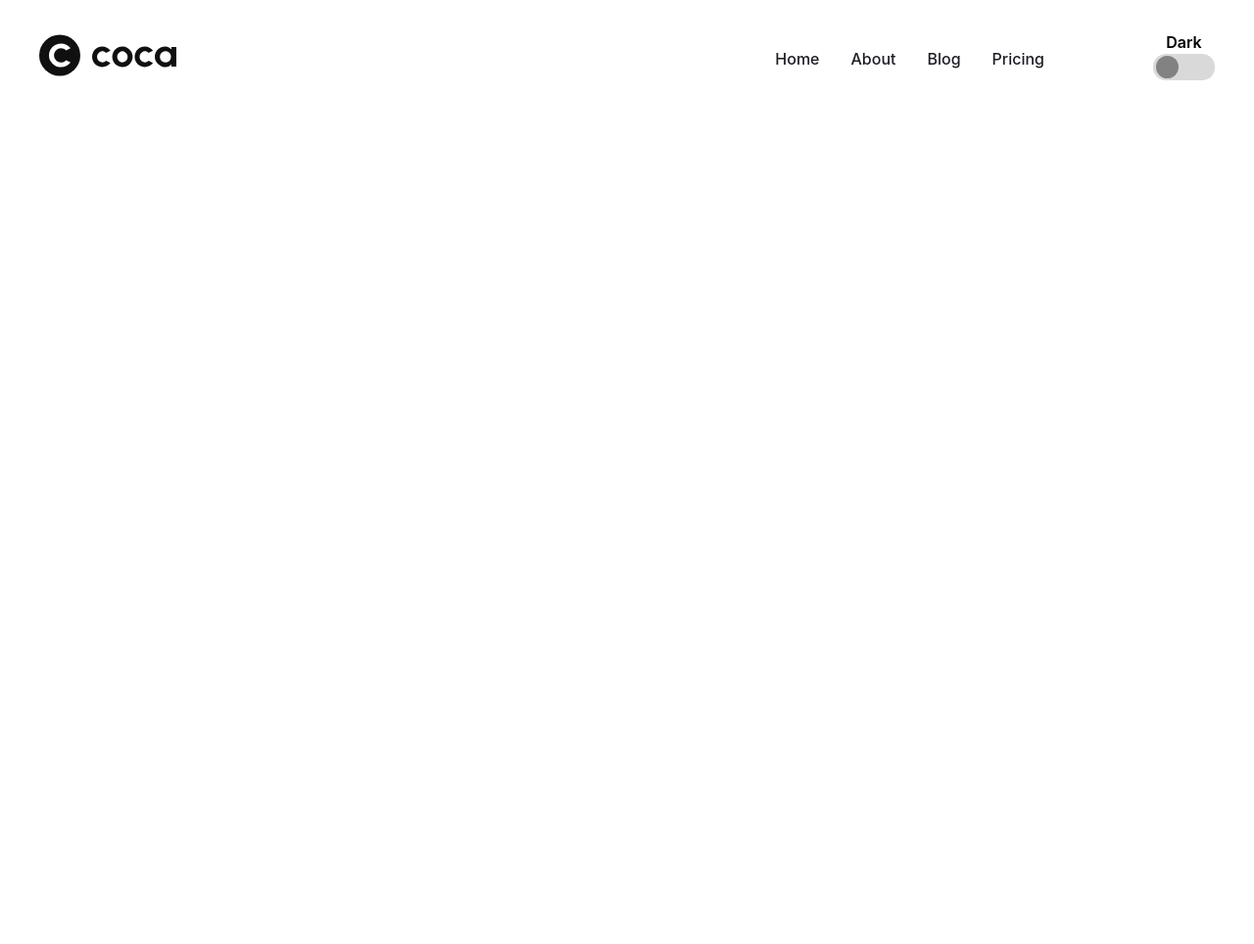
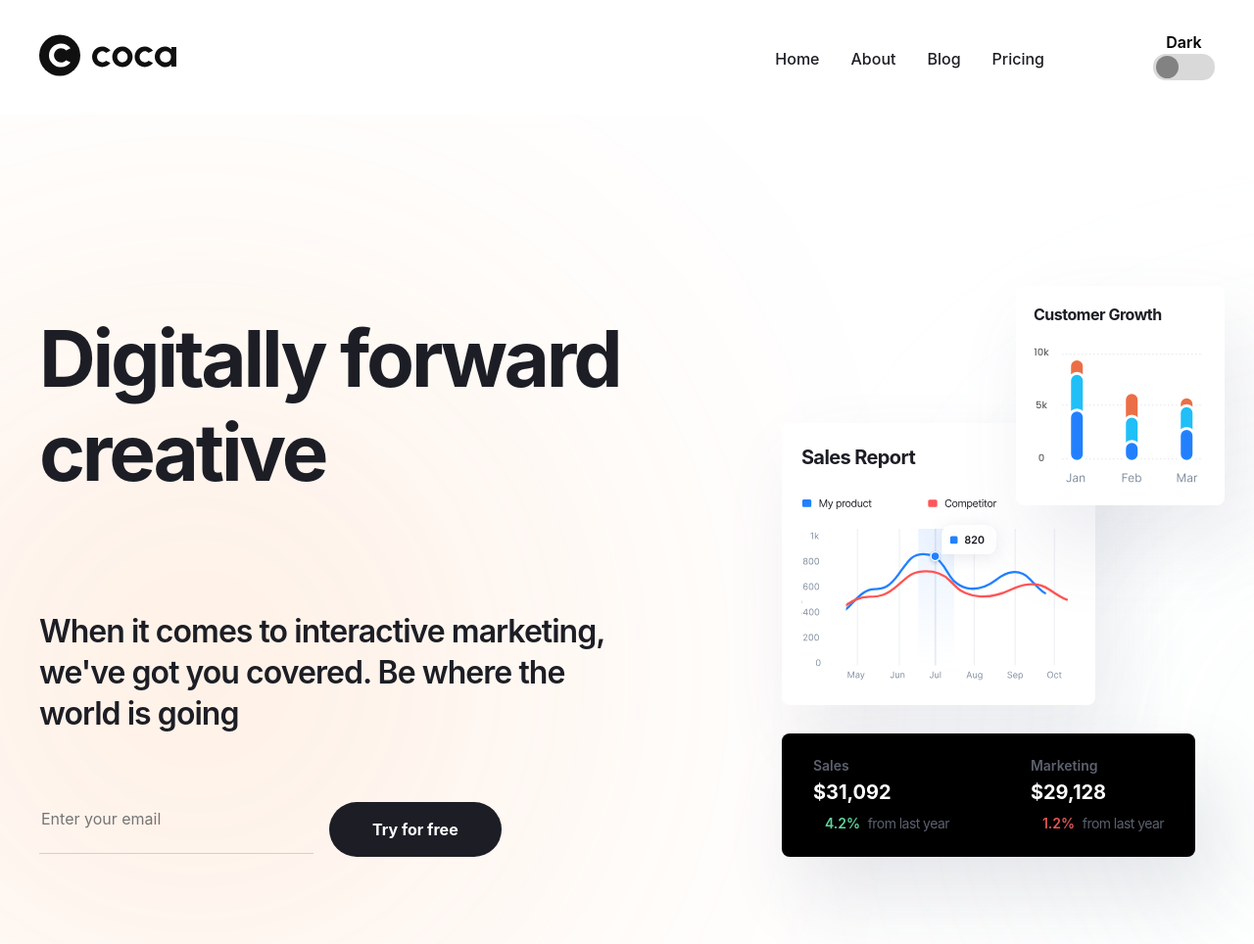
Before and after one commit to ZirikeN/Coca, a website built with Vite: page src/index.html in a window 1280 px wide. Shown: the whole page at 98% size. Before the commit the page ends 800 px from the top, so only its background shows below. Built offline with nearby package versions, Linux system fonts and the light colour scheme; files whose address does not match are found by name.

Commit message:
Created hero section and fixed header

```diff
--- a/src/assets/scss/base/main.scss
+++ b/src/assets/scss/base/main.scss
@@ -17,6 +17,7 @@ html {
     overflow-x: hidden;
     color: var(--neutral-color-100);
     background-color: var(--neutral-color-10);
+    transition: var(--transition);
 
     &--fixed {
         overflow-y: hidden;
--- a/src/assets/scss/base/vars.scss
+++ b/src/assets/scss/base/vars.scss
@@ -2,6 +2,7 @@
     // neutral colors
     --neutral-color-10: #fff;
     --neutral-color-20: #f5f5f5;
+    --neutral-color-40: #CED1D8;;
     --neutral-color-60: #18181d;
     --neutral-color-100: #1d1e25;
     --neutral-color-120: #828282;
@@ -18,14 +19,24 @@
 
     --primary-color-50: #4E7DDB;
 
+    // success colors
+
+    --success-color-70: #E2F8F0B2;
+
+
     // container
     --container-padding: 15px;
     --container-width: 1200px;
+
+    @include mobile{
+        --container-width: 480px;
+    }
 
     // transition
     --transition: all .2s;
 
     // z-index
+    --z-index-0: -1;
     --z-index-1: 1;
     --z-index-2: 2;
     --z-index-3: 3;
@@ -41,4 +52,7 @@
     // logo colors
     --logo-color-text: #fff;
     --logo-color-circle: #343542;
+
+    // success colors
+    --success-color-70: #E2F8F033;
 }
--- /dev/null
+++ b/src/assets/scss/components/home/hero.scss
@@ -0,0 +1,295 @@
+.hero{
+    overflow-x: hidden;
+    padding: 201px 0 141px;
+
+    @include mini-desktop{
+        padding: 151px 0 121px;
+    }
+
+    @include mobile{
+        min-height: calc(100dvh - 128px);
+    }
+
+    &__container{
+        @include flex-justify-between;
+        position: relative;
+        gap: 15px;
+        flex-wrap: wrap;
+        align-items: flex-end;
+
+        @include mini-desktop{
+            gap: 50px;
+            flex-direction: column;
+            align-items: center;
+            text-align: center;
+        }
+
+        &::before{
+            top: 90px;
+            left: -100px;
+            width: 551px;
+            height: 551px;
+            background: #FA7515;
+            filter: blur(220px);
+
+            @include mini-desktop{
+                width: 351px;
+                height: 351px;
+            }
+
+            @include small-tablet{
+                top: 20px;
+                left: 40px;
+                width: 251px;
+                height: 251px;
+            }
+        }
+
+        &::after{
+            right: -400px;
+            bottom: -170px;
+            width: 525px;
+            height: 525px;
+            background-color: var(--success-color-70);
+            filter: blur(180px);
+
+            @include mini-desktop{
+                width: 325px;
+                height: 325px;
+            }
+
+            @include small-tablet{
+                width: 225px;
+                height: 225px;
+            }
+        }
+
+        &::before,
+        &::after{
+            content: '';
+            position: absolute;
+            z-index: var(--z-index-0);
+            display: inline-block;
+            border-radius: 50%;
+            opacity: 0.23;
+        }
+    }
+
+    &__left{
+        max-width: 599px;
+    }
+
+    &__title{
+        margin-bottom: 114px;
+        font-weight: 700;
+        font-size: 80px;
+        line-height: 1.2;
+        letter-spacing: -0.04em;
+        color: var(--neutral-color-100);
+
+        @include mini-desktop{
+            margin-bottom: 74px;
+        }
+
+        @include tablet{
+            margin-bottom: 44px;
+            font-size: 60px;
+        }
+
+        @include mobile{
+            margin-bottom: 38px;
+            font-size: 40px;
+        }
+
+        @include small-mobile{
+            margin-bottom: 30px;
+            font-size: 38px;
+        }
+    }
+
+    &__subtitle{
+        margin-bottom: 69px;
+    }
+
+    &__form{
+        @include flex-align-center;
+        gap: 16px;
+
+        @include mini-desktop{
+            justify-content: center;
+        }
+
+        @include small-mobile{
+            gap: 20px;
+            flex-direction: column;
+        }
+    }
+
+    &__input{
+        border-bottom: 1px solid var(--neutral-color-40);
+        padding-bottom: 23px;
+        min-width: 280px;
+        font-weight: 400;
+        font-size: 16px;
+        line-height: 1.5;
+        color: var(--neutral-color-100);
+        background-color: transparent;
+        transition: var(--transition);
+
+        @include small-tablet{
+            padding-bottom: 13px;
+        }
+
+        @include mobile{
+            min-width: 100px;
+            max-width: 180px;
+        }
+    }
+
+    &__btn{
+        padding: 16px 44px;
+        color: var(--neutral-color-10);
+        background-color: var(--neutral-color-100);
+
+        @include small-tablet{
+            padding: 12px 32px;
+        }
+    }
+
+    &__right{
+        position: relative;
+        margin-right: 20px;
+
+        @include mini-desktop{
+            display: none;
+        }
+    }
+
+    &__sales{
+        margin-bottom: 29px;
+        padding: 20px;
+
+        @include small-desktop{
+            max-width: 320px;
+        }
+
+        &-img{
+            @include small-desktop{
+                max-width: 280px;
+            }
+        }
+
+        &-title{
+            margin-bottom: 16px;
+            font-weight: 700;
+            font-size: 20px;
+            line-height: 1.5;
+            letter-spacing: -0.03em;
+            color: #1D1E25;
+        }
+    }
+
+    &__customer{
+        position: absolute;
+        top: -65px;
+        right: -140px;
+        display: inline-block;
+        padding: 15px 18px;
+
+        @include small-desktop{
+            top: -140px;
+            right: -30px;
+        }
+
+        @include mini-desktop{
+            top: 0;
+            right: -100px;
+        }
+
+        &-title{
+            margin-bottom: 12px;
+            font-weight: 700;
+            font-size: 16px;
+            line-height: 1.87;
+            letter-spacing: -0.03em;
+            color: #1D1E25;
+        }
+    }
+
+    &__sales,
+    &__customer{
+        border-radius: 8px;
+        box-shadow: 20px 40px 80px 0 #5960871F;
+        background-color: #fff;
+    }
+
+    &__stats{
+        border-radius: 8px;
+        padding: 20px 29px;
+        box-shadow: 20px 40px 80px 0 #2D33511F;
+        text-align: left;
+        background-color: #000;
+
+        &-head{
+            &-th{
+                font-weight: 600;
+                font-size: 14px;
+                line-height: 1.43;
+                color: #5c616f;
+            }
+        }
+
+        &-body{
+            &-th{
+                font-weight: 700;
+                font-size: 20px;
+                line-height: 1.3;
+                color: #fff;
+
+                &:nth-child(1){
+                    padding-right: 80px;
+                }
+            }
+
+            &-num{
+                display: inline-block;
+                margin-right: 3px;
+                font-weight: 600;
+                font-size: 14px;
+                line-height: 1.43;
+
+                &--green{
+                    color: #60D39C;
+
+                    &::before{
+                        background: url('../assets/icons/green-arrow.svg');
+                    }
+                }
+
+                &--red{
+                    color: #E35454;
+
+                    &::before{
+                        background: url('../assets/icons/red-arrow.svg');
+                    }
+                }
+
+                &--green::before,
+                &--red::before{
+                    content: "";
+                    display: inline-block;
+                    width: 12px;
+                    height: 12px;
+                }
+            }
+
+            &-text{
+                font-weight: 400;
+                font-size: 14px;
+                line-height: 1.57;
+                letter-spacing: -0.04em;
+                color: #5c616f;
+            }
+        }
+    }
+}
--- a/src/assets/scss/globals/_index.scss
+++ b/src/assets/scss/globals/_index.scss
@@ -1 +1,2 @@
 @import'./text';
+@import'./button';
--- /dev/null
+++ b/src/assets/scss/globals/button.scss
@@ -0,0 +1,19 @@
+.button{
+    &-form{
+        border-radius: 100px;
+        padding: 16px 0;
+        font-weight: 700;
+        font-size: 16px;
+        line-height: 1.5;
+        text-align: center;
+        transition: var(--transition);
+
+        @include mobile{
+            font-size: 14px;
+        }
+
+        &:hover{
+            opacity: 0.9;
+        }
+    }
+}
--- a/src/assets/scss/main.scss
+++ b/src/assets/scss/main.scss
@@ -3,4 +3,5 @@
 @import './globals';
 
 // components
-@import'./components/header'
+@import'./components/header';
+@import'./components/home/hero';
--- a/src/assets/scss/mixins/media.scss
+++ b/src/assets/scss/mixins/media.scss
@@ -1,5 +1,11 @@
 @mixin small-desktop{
     @media (max-width: 1440px) {
+        @content;
+    }
+}
+
+@mixin mini-desktop{
+    @media (max-width: 1200px) {
         @content;
     }
 }
--- /dev/null
+++ b/src/html/components/home/hero.html
@@ -0,0 +1,57 @@
+<section class="hero">
+    <div class="container hero__container">
+        <div class="hero__left">
+            <h2 class="hero__title">Digitally forward creative</h2>
+            <p class="hero__subtitle text-p-subtitle">
+                When it comes to interactive marketing, we've got you covered. Be where
+                the world is going
+            </p>
+            <form class="hero__form">
+                <input class="hero__input" type="email" placeholder="Enter your email" required>
+                <button class="hero__btn button-form">Try for free</button>
+            </form>
+        </div>
+        <div class="hero__right">
+            <div class="hero__sales">
+                <h3 class="hero__sales-title">
+                    Sales Report
+                </h3>
+                <img class="hero__sales-img" src="../../../assets/icons/sales.svg" width="366" height="260" alt="Sales">
+            </div>
+            <div class="hero__customer">
+                <h3 class="hero__customer-title">
+                    Customer Growth
+                </h3>
+                <img src="../../../assets/icons/sales-graph.svg" width="177" height="149" alt="Sales graph">
+            </div>
+            <table class="hero__stats">
+                <thead class="hero__stats-head">
+                    <tr class="hero__stats-head-row">
+                        <th class="hero__stats-head-th">
+                            Sales
+                        </th>
+                        <th class="hero__stats-head-th">
+                            Marketing
+                        </th>
+                    </tr>
+                </thead>
+                <tbody class="hero__stats-body">
+                    <tr class="hero__stats-body-row">
+                        <th class="hero__stats-body-th">$31,092</th>
+                        <th class="hero__stats-body-th">$29,128</th>
+                    </tr>
+                    <tr class="hero__stats-body-row">
+                        <th class="hero__stats-body-th">
+                            <span class="hero__stats-body-num hero__stats-body-num--green">4.2%</span>
+                            <span class="hero__stats-body-text">from last year</span>
+                        </th>
+                        <th class="hero__stats-body-th">
+                            <span class="hero__stats-body-num hero__stats-body-num--red">1.2%</span>
+                            <span class="hero__stats-body-text">from last year</span>
+                        </th>
+                    </tr>
+                </tbody>
+            </table>
+        </div>
+    </div>
+</section>
--- a/src/js/components/burger.js
+++ b/src/js/components/burger.js
@@ -2,17 +2,20 @@ export const useBurger = () =>{
     const burgerBtn = document.querySelector('[data-burger="btn"]');
     const overlay = document.querySelector('[data-burger="overlay"]');
     const burgerMenu = document.querySelector('[data-burger="menu"]');
+    const body = document.body;
 
     const closeBurgerMenu = () =>{
         burgerBtn.classList.remove('burger--active');
         burgerMenu.classList.remove('header__right--visible');
         overlay.classList.remove('overlay--visible');
+        body.classList.remove('body--fixed');
     };
 
     burgerBtn.addEventListener('click', () =>{
         burgerBtn.classList.toggle('burger--active');
         burgerMenu.classList.toggle('header__right--visible');
         overlay.classList.toggle('overlay--visible');
+        body.classList.toggle('body--fixed');
     });
 
     overlay.addEventListener('click', closeBurgerMenu)
```
Also changed, not shown: src/assets/scss/components/header.scss (+12 -0 lines), src/html/components/header.html (+1 -0 lines), src/index.html (+1 -1 lines), src/assets/icons/green-arrow.svg (added), src/assets/icons/red-arrow.svg (added), src/assets/icons/sales-graph.svg (added), src/assets/icons/sales.svg (added), src/assets/scss/globals/text.scss (indentation only).
